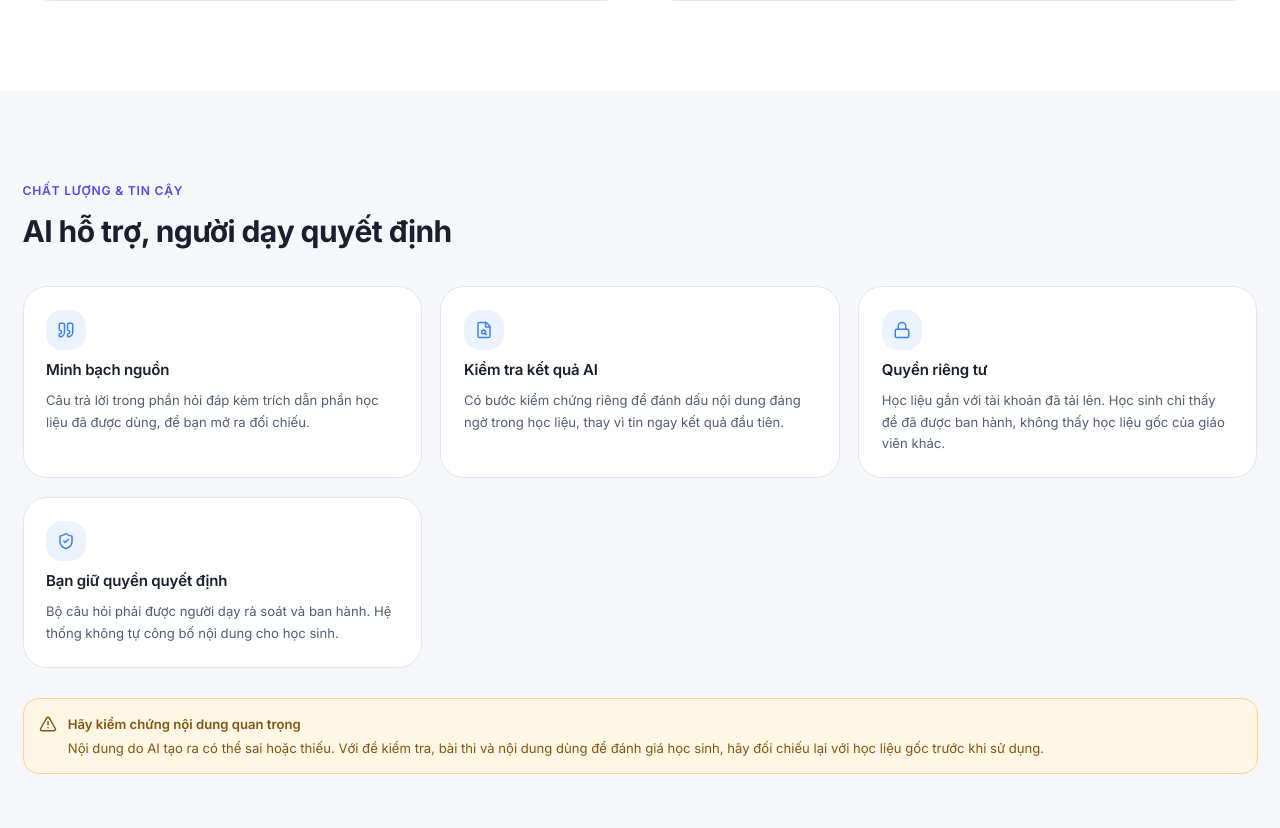
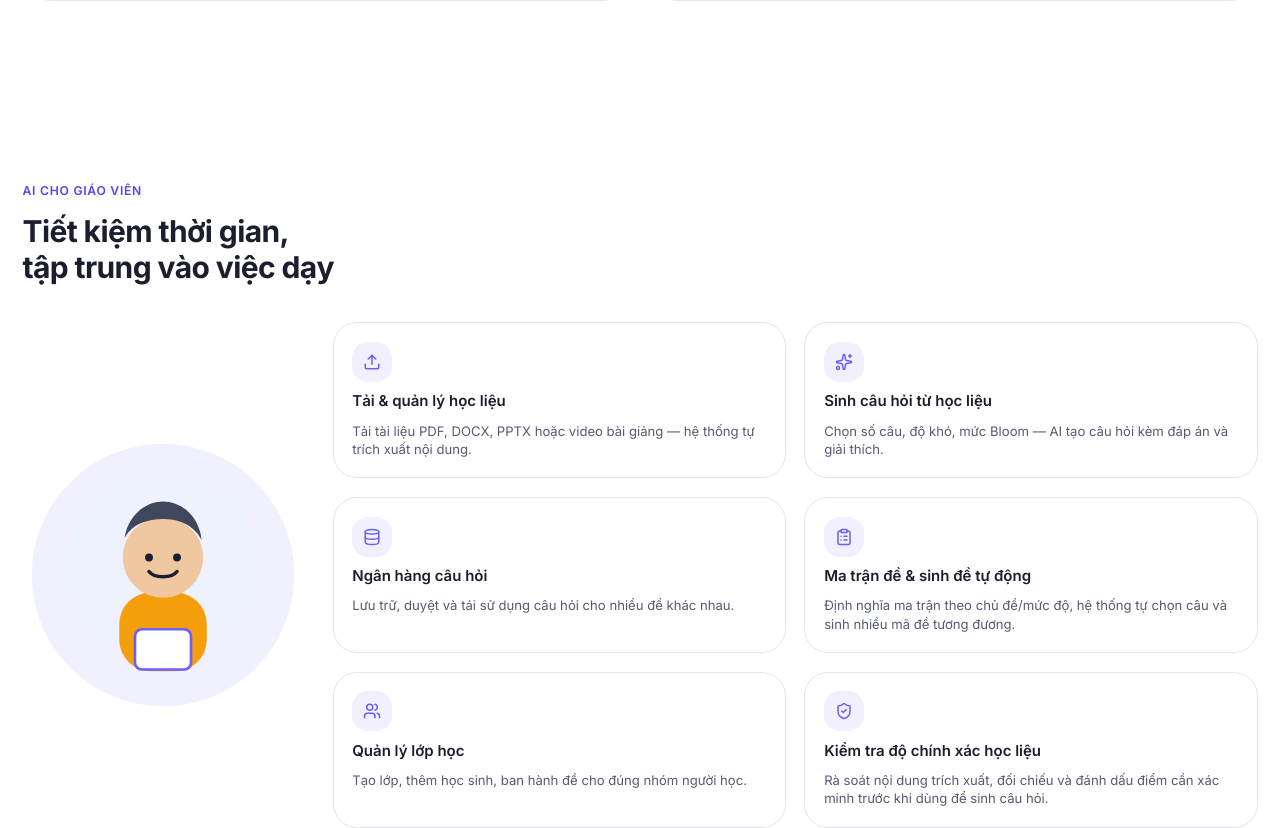
Before and after one commit to HuynhTrungHieu2004/EzEdu-TH, a React (Vite) app in the folder frontend/: page / in a window 1280 px wide. Shown: the part 4296-5124 px from the top of the page. Built offline with nearby package versions, Linux system fonts and the light colour scheme; no server answers.

Commit message:
feat(design): add teacher AI tools showcase section using real toolRegistry data

```diff
--- a/frontend/src/components/public/LandingSections.tsx
+++ b/frontend/src/components/public/LandingSections.tsx
@@ -24,6 +24,7 @@ import { Alert, Button } from '../ui';
 import { useAuth } from '../../hooks/useAuth';
 import SparkleStar from './SparkleStar';
 import CharacterIllustration from './CharacterIllustration';
+import { toolsForRole } from '../../data/toolRegistry';
 import type { HeroContent } from '../../types/websiteContent';
 
 /* ═══════════════════════════════════════════════════════════════════════
@@ -136,6 +137,42 @@ export function BuiltForLearning() {
               <p className="ezp-card-desc">{item.desc}</p>
             </article>
           ))}
+        </div>
+      </div>
+    </section>
+  );
+}
+
+/* ═══════════════════════════════════════════════════════════════════════
+   AI CHO GIÁO VIÊN — công cụ thật, lấy từ toolRegistry
+   ═══════════════════════════════════════════════════════════════════════ */
+
+export function TeacherToolsShowcase() {
+  const tools = toolsForRole('teacher').slice(0, 6);
+
+  return (
+    <section className="ezp-section ezp-section-alt" aria-labelledby="teacher-tools-title">
+      <div className="ezp-container">
+        <div className="ezp-head">
+          <span className="ezp-eyebrow">AI cho giáo viên</span>
+          <h2 className="ezp-title" id="teacher-tools-title">
+            Tiết kiệm thời gian, tập trung vào việc dạy
+          </h2>
+        </div>
+
+        <div className="ezp-tools-showcase">
+          <CharacterIllustration variant="teacher" className="ezp-tools-showcase-art" />
+          <div className="ezp-grid ezp-grid-2">
+            {tools.map((tool) => (
+              <Link key={tool.id} to="/register" className="ezp-example">
+                <span className="ezp-card-icon" aria-hidden="true">
+                  <tool.icon size={18} />
+                </span>
+                <span className="ezp-example-title">{tool.title}</span>
+                <span className="ezp-example-desc">{tool.description}</span>
+              </Link>
+            ))}
+          </div>
         </div>
       </div>
     </section>
--- a/frontend/src/components/public/public-page.css
+++ b/frontend/src/components/public/public-page.css
@@ -834,3 +834,18 @@
   color: var(--ez-text-on-brand);
   margin-bottom: var(--ez-space-4);
 }
+
+/* ───────────────────────────────────────────────────────────────────────
+   AI CHO GIÁO VIÊN — công cụ showcase
+   ─────────────────────────────────────────────────────────────────────── */
+.ezp-tools-showcase {
+  display: grid;
+  grid-template-columns: 280px 1fr;
+  gap: var(--ez-space-8);
+  align-items: center;
+}
+.ezp-tools-showcase-art { width: 100%; height: auto; }
+@media (max-width: 900px) {
+  .ezp-tools-showcase { grid-template-columns: 1fr; }
+  .ezp-tools-showcase-art { max-width: 220px; margin: 0 auto; }
+}
--- a/frontend/src/pages/landing/index.tsx
+++ b/frontend/src/pages/landing/index.tsx
@@ -21,6 +21,7 @@ import {
   HowItWorks,
   PrimaryTool,
   QuickExamples,
+  TeacherToolsShowcase,
   TrustBlock,
   WhyEzEdu,
 } from '../../components/public/LandingSections';
@@ -94,6 +95,7 @@ export default function LandingPage() {
         <HowItWorks />
         <WhyEzEdu />
         <FeaturesByRole />
+        <TeacherToolsShowcase />
         <TrustBlock />
         <Faq />
         <FinalCta />
```
